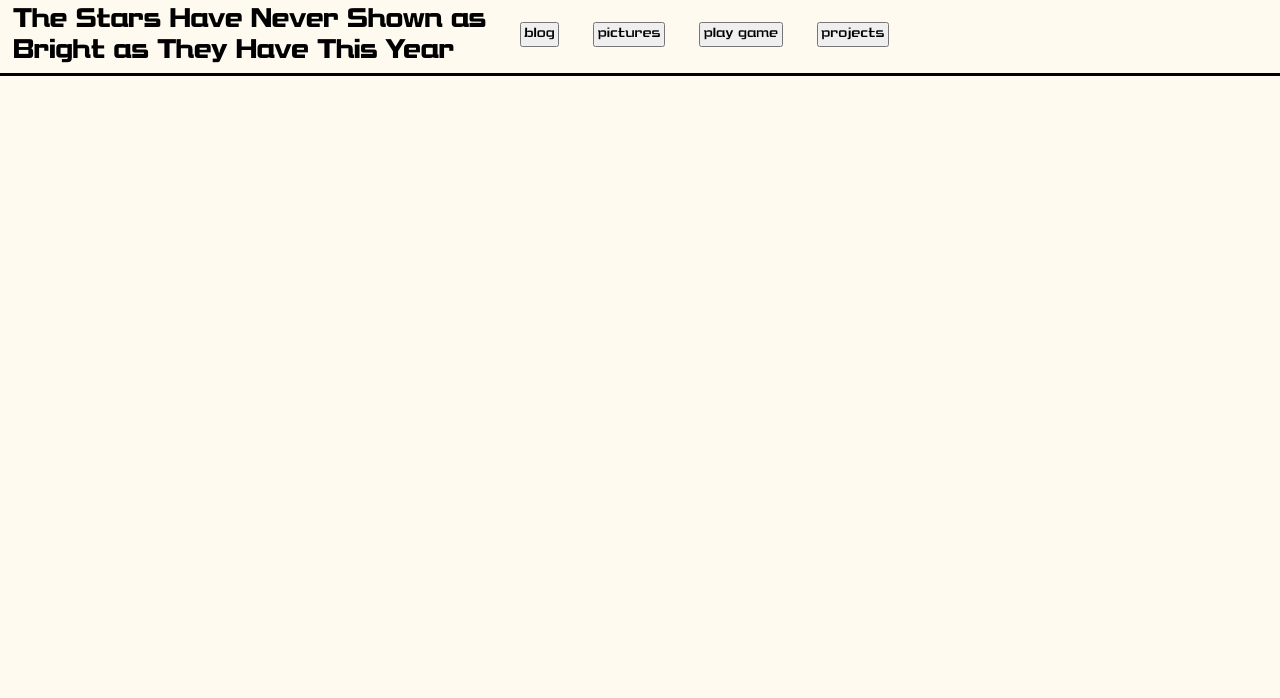
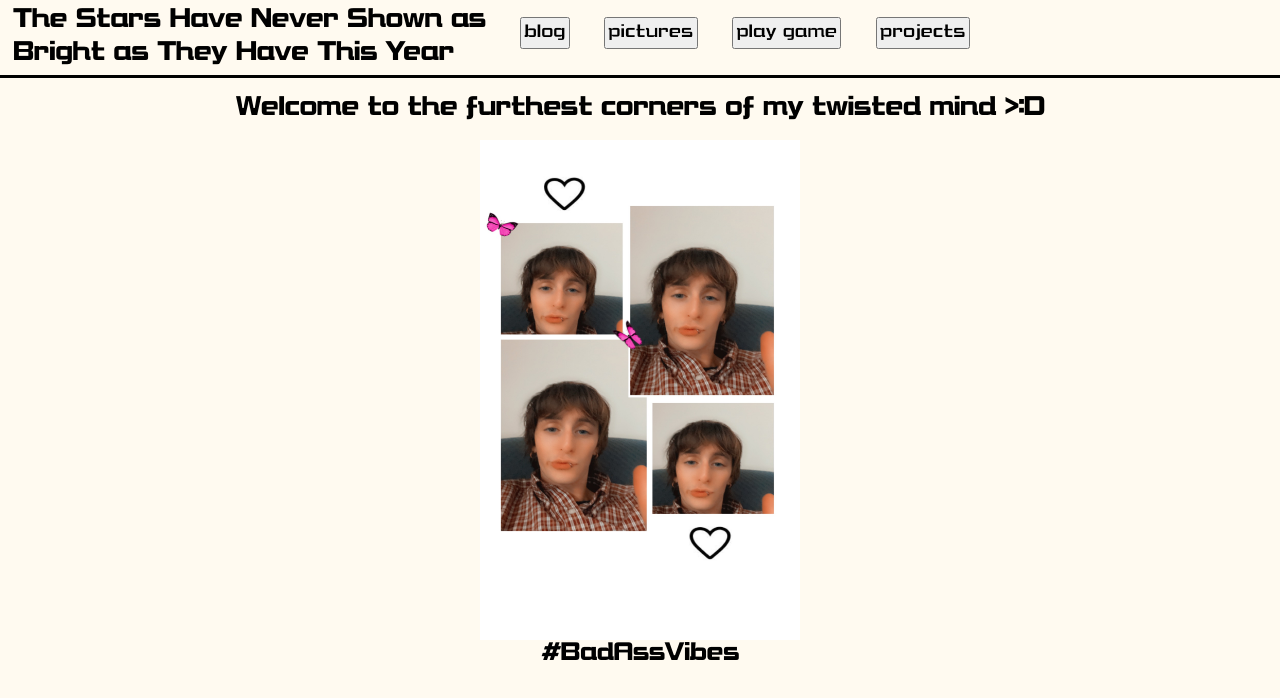
Before and after one commit to beastmode900/GloriousRisings, a plain HTML site: page main.html in a window 1280 px wide. Drawn offline with Linux system fonts and the light colour scheme.

Commit message:
added landing image and text

```diff
--- a/main.html
+++ b/main.html
@@ -30,7 +30,15 @@
         </h1>
 
     </header>
-
+ <br>
+    <h1 id="introLine">
+      Welcome to the furthest corners of my twisted mind >:D
+    </h1>
+    <br>
+    <div>
+        <img src="images/me_lolvibes.JPG" alt="blah" id="landingImage">
+        <h2 id="belowPic">#BadAssVibes</h2>
+    </div>
 
 
 
--- a/styles.css
+++ b/styles.css
@@ -6,9 +6,15 @@
     font-family: KHMenu;
     src: url('fonts/KHMenu.otf');
 }
+@font-face {
+    font-family: KHTitle;
+    src: url(fonts/KHTitle.otf);
+}
 .KHmenu{
     font-family: KHMenu; font-size: 4.2em;
 }
+
+
 
 body{
     background-color: floralwhite;
@@ -47,7 +53,29 @@ body{
 .topBTN{
     margin-left: 2%;
     font-family: KHMenu;
+    font-size: large;
     padding: .2%;
     position: relative;
     top: 10px;
 }
+
+
+#introLine{
+    text-align: center;
+}
+
+
+#landingImage{
+    margin-left: auto;
+    margin-right: auto;
+    max-width: auto;
+    max-height: auto;
+    display: block;
+    height: 500px;
+    width: 25%;
+}
+
+#belowPic{
+    text-align: center;
+    font-size: x-large;
+}
```
Also changed, not shown: images/me_couchPleasant.JPG (added), images/me_couchSmile.JPG (added), images/me_lolvibes.JPG (added), 4 other files.
